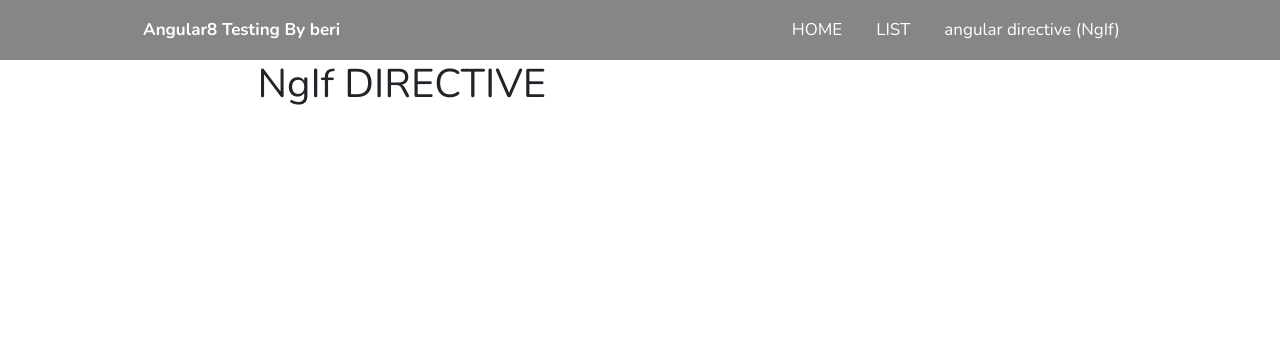
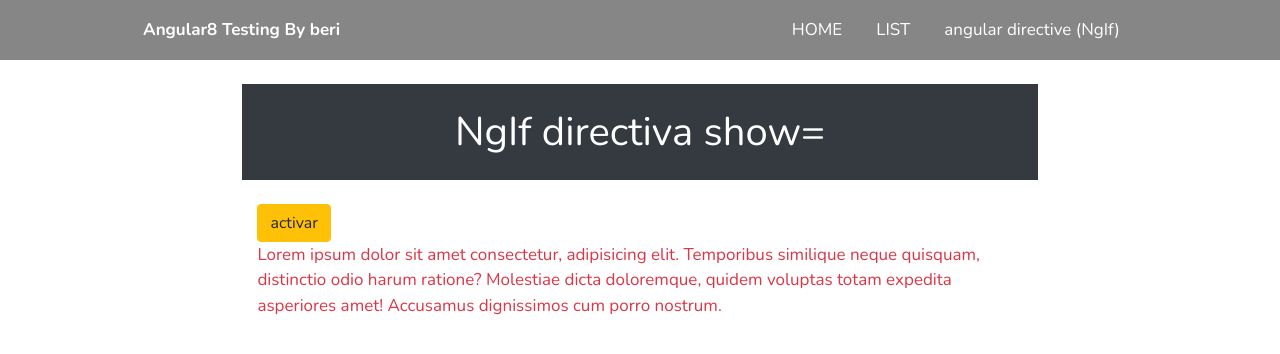
Before and after one commit to iberi22/-pruebasangular8, an Angular app: page /ngif in a window 1280 px wide. Shown: the top 354 px of the page. Built offline with nearby package versions, Linux system fonts and the light colour scheme.

Commit message:
directiva 1

```diff
--- a/src/app/ngif/ngif.component.html
+++ b/src/app/ngif/ngif.component.html
@@ -1,2 +1,10 @@
-<h1 class="container">NgIf
-DIRECTIVE</h1>
+<h1 class="container bg-dark text-white text-center my-4 py-4">NgIf
+directiva show={{show}}</h1>
+
+<div class="container">
+    <button class="btn  btn-warning" (click)="show=!show">activar</button>
+     <p class="text-info" *ngIf="show">Lorem ipsum, dolor sit amet consectetur adipisicing elit. Quasi et accusantium placeat ratione beatae labore expedita assumenda quia architecto voluptas quae consequatur, non totam odit sequi possimus soluta sed excepturi.</p>
+     <p class="text-danger">Lorem ipsum dolor sit amet consectetur, adipisicing elit. Temporibus similique neque quisquam, distinctio odio harum ratione? Molestiae dicta doloremque, quidem voluptas totam expedita asperiores amet! Accusamus dignissimos cum porro nostrum.</p>
+
+
+</div>
```
